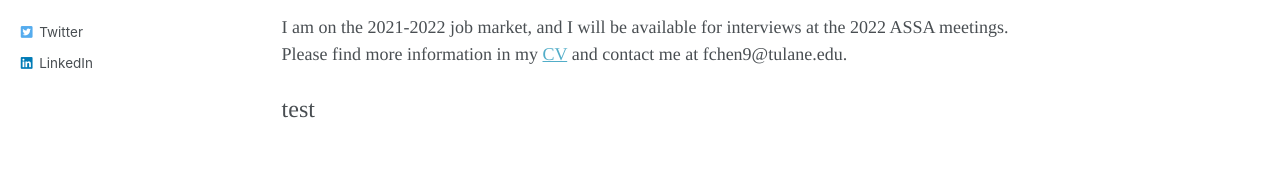
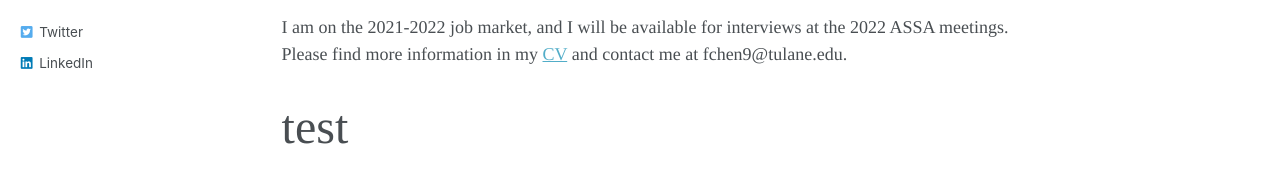
Before and after one commit to fengchen22/fengchen22.github.io, a Jekyll site: the page built from _pages/about.md, in a window 1280 px wide. Shown: the part 355-538 px from the top of the page. Built offline with Jekyll 4.4.1, drawn with Linux system fonts in a browser that asks for light colours.

Commit message:
Update about.md

```diff
--- a/_pages/about.md
+++ b/_pages/about.md
@@ -14,4 +14,4 @@ I am a Ph.D. candidate in Economics at Tulane University. I have a broad interes
 
 I am on the 2021-2022 job market, and I will be available for interviews at the 2022 ASSA meetings. Please find more information in my [CV](http://fengchen22.github.io/files/feng_cv.pdf) and contact me at fchen9@tulane.edu.
 
-<font size=5>test</font>
+<font size=10>test</font>
```
